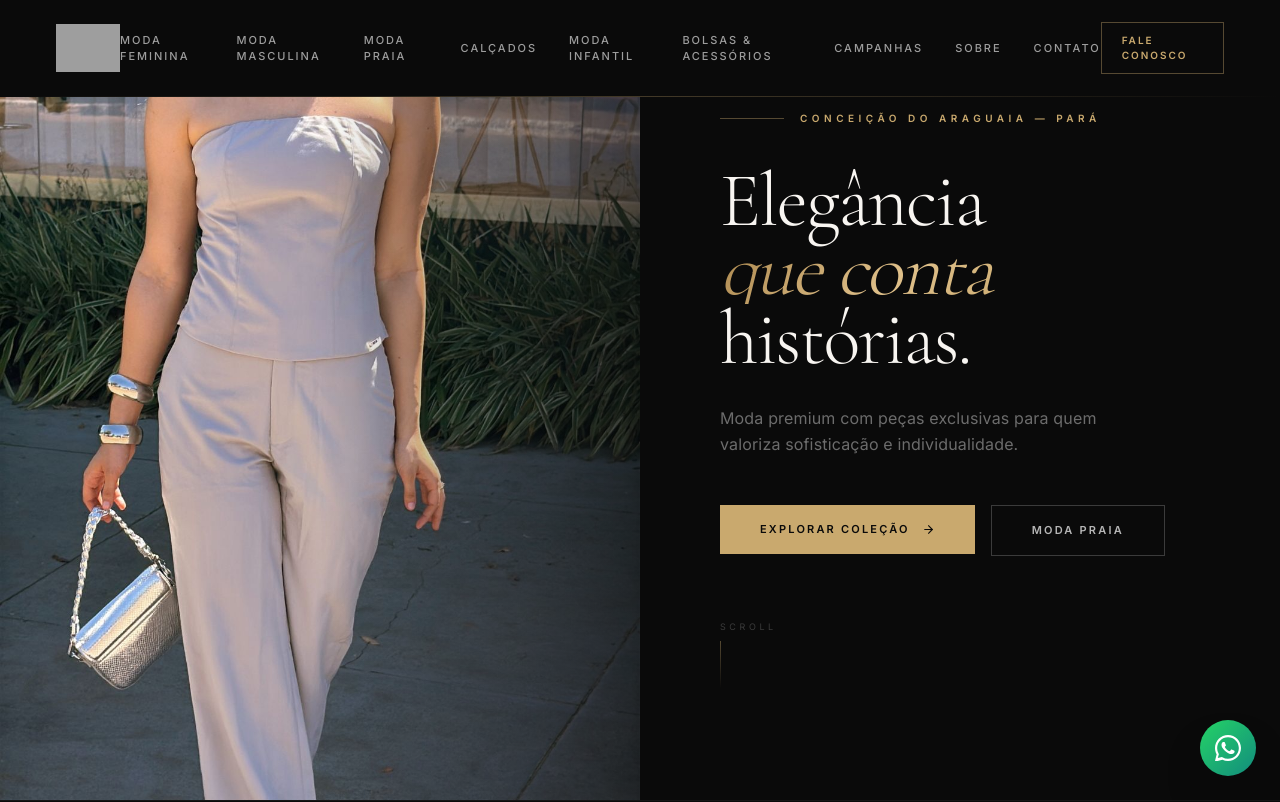
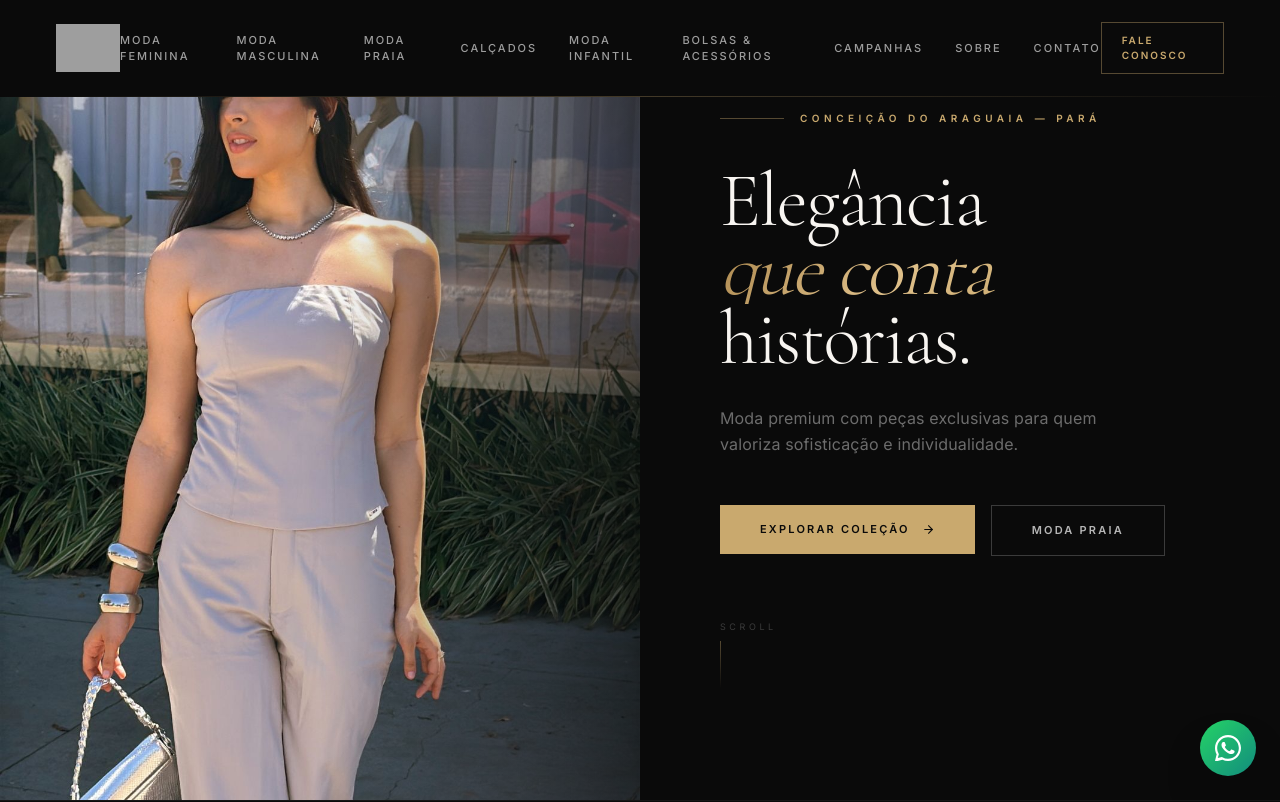
Before and after one commit to evamilhomem1504/BOUTIQUE-EVA-MILHOMEM, a Next.js app: page / in a window 1280 px wide. Shown: the top 802 px of the page. Built offline with nearby package versions, Linux system fonts and the light colour scheme; grey boxes are pictures that could not be loaded; a web font is replaced by a local one.

Commit message:
fix: ajuste posicionamento hero — object-top para mostrar rosto da modelo

```diff
--- a/src/app/page.tsx
+++ b/src/app/page.tsx
@@ -56,7 +56,7 @@
             fill
             priority
             sizes="50vw"
-            className="object-cover object-center"
+            className="object-cover object-top"
           />
           <div className="absolute inset-0 bg-gradient-to-r from-transparent via-transparent to-noir/60" />
         </div>
```
